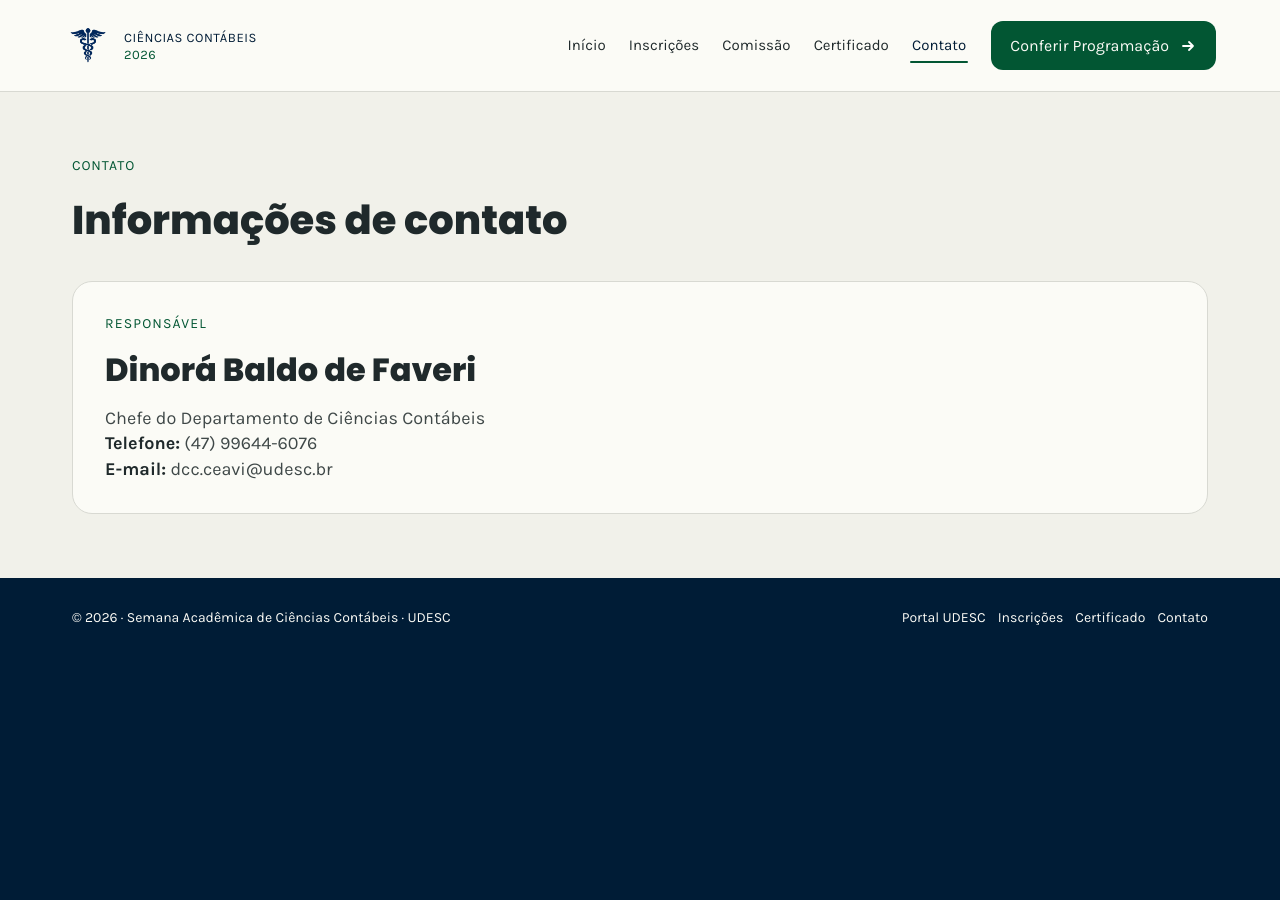
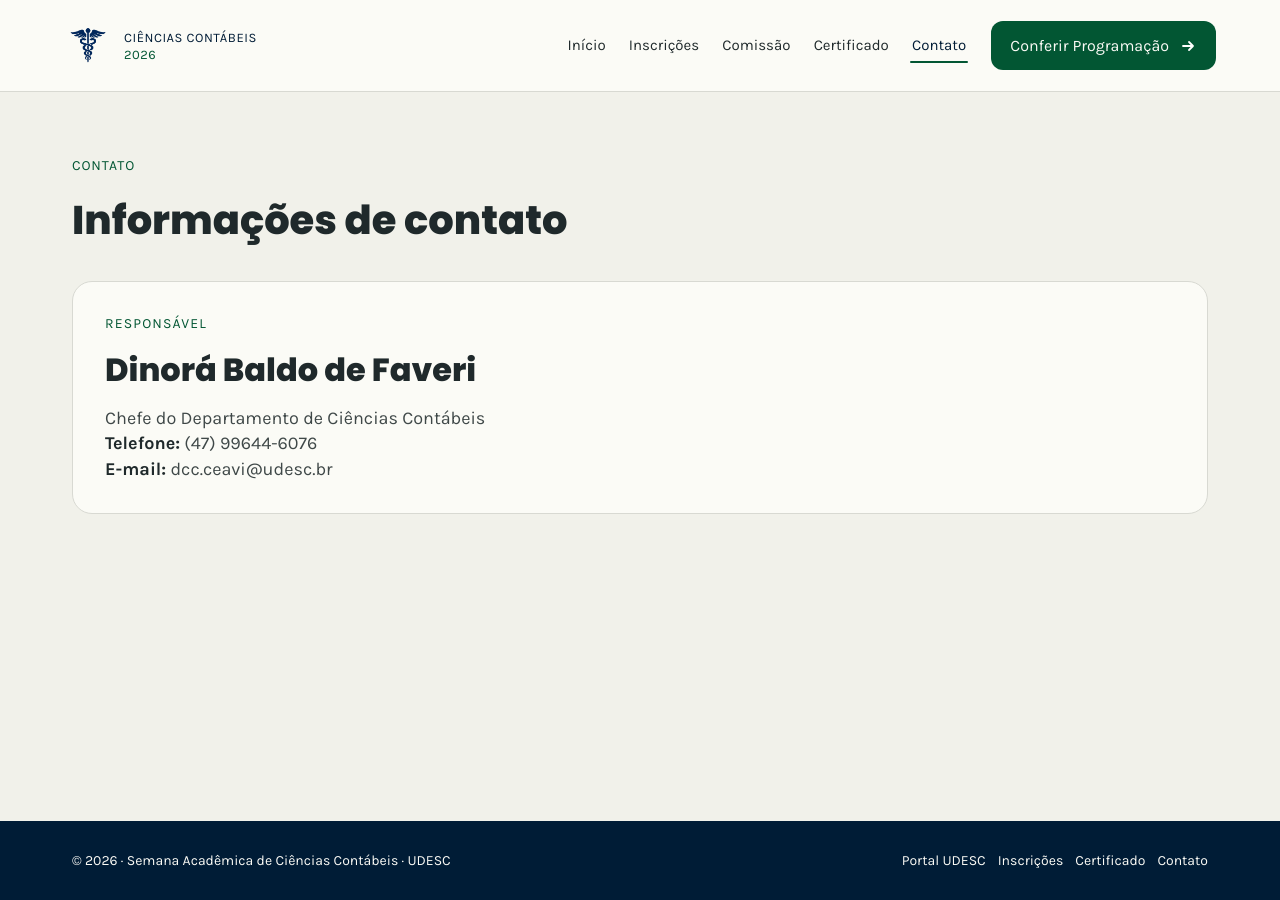
Before and after one commit to semanaacademicacontabeis/semanaacademicacontabeis.github.io, a Jekyll site: the page built from contato.html, in a window 1280 px wide. Built offline with Jekyll 4.4.1, drawn with Linux system fonts in a browser that asks for light colours.

Commit message:
Corrige fundo inferior no mobile

```diff
--- a/_layouts/default.html
+++ b/_layouts/default.html
@@ -2,7 +2,7 @@
 <html lang="{{ site.lang | default: 'pt-BR' }}">
   <head>
     <meta charset="utf-8">
-    <meta name="viewport" content="width=device-width, initial-scale=1">
+    <meta name="viewport" content="width=device-width, initial-scale=1, viewport-fit=cover">
     <meta name="theme-color" content="#001C36">
     <meta name="description" content="{{ page.description | default: site.description | escape }}">
     <meta property="og:title" content="{{ page.title | default: site.title | escape }}">
--- a/assets/css/style.scss
+++ b/assets/css/style.scss
@@ -34,20 +34,30 @@
 }
 
 html {
+  min-height: 100%;
   background: var(--navy);
   overscroll-behavior-y: none;
   scroll-behavior: smooth;
 }
 
 body {
+  display: flex;
+  min-height: 100vh;
+  min-height: 100dvh;
   margin: 0;
-  background: var(--canvas);
+  flex-direction: column;
+  background: var(--navy);
   color: var(--ink);
   font-family: "Karla", sans-serif;
   font-size: 18px;
   font-weight: 400;
   line-height: 1.55;
   text-rendering: optimizeLegibility;
+}
+
+main {
+  flex: 1 0 auto;
+  background: var(--canvas);
 }
 
 body.menu-open {
@@ -979,6 +989,7 @@ b {
 
 .site-footer {
   padding: 30px 72px;
+  padding-bottom: calc(30px + env(safe-area-inset-bottom));
   background: var(--navy);
   color: var(--white);
   font-size: 14px;
@@ -1100,7 +1111,7 @@ b {
   .callout { align-items: flex-start; flex-direction: column; }
   .status-panel { grid-template-columns: 1fr; padding: 24px 20px; }
 
-  .site-footer { padding: 26px 20px; font-size: 13px; line-height: 18px; }
+  .site-footer { padding: 26px 20px calc(26px + env(safe-area-inset-bottom)); font-size: 13px; line-height: 18px; }
   .footer__inner { align-items: flex-start; flex-direction: column; gap: 10px; }
   .site-footer nav { justify-content: flex-start; gap: 8px; }
 }
```
